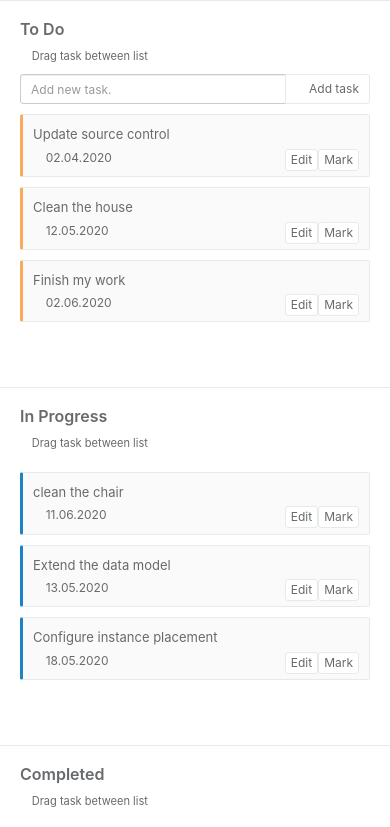
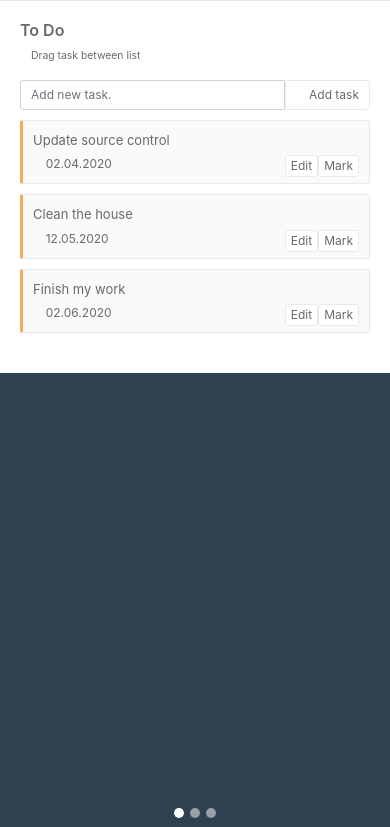
Before and after one commit to Jesse-efe/Gotanyalo-React, a React (Create React App) app: page /kanban in a window 390 px wide. Shown: the top 827 px of the page. Built offline with nearby package versions, Linux system fonts and the light colour scheme; a web font is replaced by a local one.

Commit message:
implement column swiping

```diff
--- a/public/index.html
+++ b/public/index.html
@@ -10,35 +10,15 @@
       content="Web site created using create-react-app"
     />
     <link rel="apple-touch-icon" href="%PUBLIC_URL%/logo192.png" />
-    <link rel="stylesheet" href="https://maxcdn.bootstrapcdn.com/bootstrap/3.3.7/css/bootstrap.min.css" integrity="sha384-BVYiiSIFeK1dGmJRAkycuHAHRg32OmUcww7on3RYdg4Va+PmSTsz/K68vbdEjh4u" crossorigin="anonymous">
-    <!--
-      manifest.json provides metadata used when your web app is installed on a
-      user's mobile device or desktop. See https://developers.google.com/web/fundamentals/web-app-manifest/
-    -->
+    <link rel="stylesheet" href="https://stackpath.bootstrapcdn.com/bootstrap/4.4.1/css/bootstrap.min.css" integrity="sha384-Vkoo8x4CGsO3+Hhxv8T/Q5PaXtkKtu6ug5TOeNV6gBiFeWPGFN9MuhOf23Q9Ifjh" crossorigin="anonymous">
     <link rel="manifest" href="%PUBLIC_URL%/manifest.json" />
-    <!--
-      Notice the use of %PUBLIC_URL% in the tags above.
-      It will be replaced with the URL of the `public` folder during the build.
-      Only files inside the `public` folder can be referenced from the HTML.
-
-      Unlike "/favicon.ico" or "favicon.ico", "%PUBLIC_URL%/favicon.ico" will
-      work correctly both with client-side routing and a non-root public URL.
-      Learn how to configure a non-root public URL by running `npm run build`.
-    -->
     <title>React App</title>
   </head>
   <body>
     <noscript>You need to enable JavaScript to run this app.</noscript>
     <div id="root"></div>
-    <!--
-      This HTML file is a template.
-      If you open it directly in the browser, you will see an empty page.
+    <script src="https://code.jquery.com/jquery-3.5.1.slim.min.js" integrity="sha384-DfXdz2htPH0lsSSs5nCTpuj/zy4C+OGpamoFVy38MVBnE+IbbVYUew+OrCXaRkfj" crossorigin="anonymous"></script>
+    <script src="https://stackpath.bootstrapcdn.com/bootstrap/4.5.0/js/bootstrap.min.js" integrity="sha384-OgVRvuATP1z7JjHLkuOU7Xw704+h835Lr+6QL9UvYjZE3Ipu6Tp75j7Bh/kR0JKI" crossorigin="anonymous"></script>
 
-      You can add webfonts, meta tags, or analytics to this file.
-      The build step will place the bundled scripts into the <body> tag.
-
-      To begin the development, run `npm start` or `yarn start`.
-      To create a production bundle, use `npm run build` or `yarn build`.
-    -->
   </body>
 </html>
--- a/src/Components/KanbanColumn.js
+++ b/src/Components/KanbanColumn.js
@@ -9,10 +9,10 @@ class KanbanColumn extends Component {
     };
 
     addTask = () => {
-        const { newTask, isEdittingTask, editTargetId, editTargetIndex } = this.state;
+        const { newTask, isEdittingTask, editTargetIndex, editTargetTask } = this.state;
         if(newTask.trim() === '') return;
         if(isEdittingTask) {
-            this.props.editTask(editTargetId, editTargetIndex, newTask, this.props.columnName);
+            this.props.editTask(editTargetTask, editTargetIndex, newTask, this.props.columnName);
             this.setState({
                 newTask: '',
                 isEdittingTask: false
@@ -31,7 +31,7 @@ class KanbanColumn extends Component {
         this.setState({
             isEdittingTask: true,
             newTask: task.content,
-            editTargetId: task.id,
+            editTargetTask: task,
             editTargetIndex: index,
         });
     }
@@ -71,8 +71,11 @@ class KanbanColumn extends Component {
             inProgress: 'In Progress',
             completed: 'Completed',
         }
+        const isMobile = this.props.isMobile ? 'carousel-item' : '';
+        const columnName = (isMobile && this.props.columnName === 'toDo') ? 'active' : '';
+
         return (
-            <div className="col-md-4">
+            <div className={`col-12 col-md-4 ${isMobile} ${columnName}`}>
                 <div className="ibox">
                     <div className="ibox-content">
                         <h3>{nameMap[this.props.columnName]}</h3>
--- a/src/Components/SingleTask.js
+++ b/src/Components/SingleTask.js
@@ -18,10 +18,10 @@ class SingleTask extends Component {
                         {this.props.task.content}
                         <div className="agile-detail">
                             {this.props.isCompleted ?
-                                <span href="#" className="pull-right btn btn-xs btn-primary">Done</span> :
-                                <span className="pull-right btn btn-xs btn-white" onClick={this.props.complete}>Mark</span>
+                                <span className="float-right btn btn-xs btn-primary">Done</span> :
+                                <span className="float-right btn btn-xs btn-white" onClick={this.props.complete}>Mark</span>
                             }
-                            <span className="pull-right btn btn-xs btn-white" onClick={this.props.editTask}>Edit</span>
+                            <span className="float-right btn btn-xs btn-white" onClick={this.props.editTask}>Edit</span>
                             <i className="fa fa-clock-o"></i> {this.props.task.date}
                         </div>
                     </li>
--- a/src/Containers/Kanban.js
+++ b/src/Containers/Kanban.js
@@ -5,15 +5,27 @@ import KanbanColumn from '../Components/KanbanColumn';
 import { DragDropContext } from 'react-beautiful-dnd';
 
 class Kanban extends Component {
-    state = kanbanData;
+    state = {
+        data: kanbanData,
+        isMobile: false,
+    };
+
+    componentDidMount() {
+        window.addEventListener("resize", this.resize);
+        this.resize();
+    }
+
+    resize = () => {
+        this.setState({isMobile: window.innerWidth <= 600});
+    }
 
     onDragEnd = result => {
         const { destination, source } = result;
         if(!destination) return;
         if(destination.droppableId === source.droppableId && destination.index === source.index)return;
 
-        const startColumn = this.state[source.droppableId];
-        const endColumn = this.state[destination.droppableId];
+        const startColumn = this.state.data[source.droppableId];
+        const endColumn = this.state.data[destination.droppableId];
         const newStartColumn = [ ...startColumn ];
         const movedTask = newStartColumn.splice(source.index, 1);
         let newEndColumn;
@@ -28,11 +40,11 @@ class Kanban extends Component {
         }
 
         const updatedData = {
-            ...this.state,
+            ...this.state.data,
             [destination.droppableId]: newEndColumn,
             [source.droppableId]: newStartColumn,
         }
-        this.setState(updatedData);
+        this.setState({data: updatedData});
     };
 
     getCurrentDate = () => {
@@ -51,41 +63,40 @@ class Kanban extends Component {
             date: this.getCurrentDate(),
         }
         const updatedTasks = {
-            ...this.state,
-            toDo: [ ...this.state.toDo, taskObject]
+            ...this.state.data,
+            toDo: [ ...this.state.data.toDo, taskObject]
         }
-        this.setState(updatedTasks);
+        this.setState({data: updatedTasks});
     }
 
-    editTask = (taskId, index, content, columnName) => {
+    editTask = (task, index, newContent, columnName) => {
         // a request should be made to the backend at this point to edit the task
-        const targetColumn = this.state[columnName];
-        targetColumn.splice(index, 1, {id: taskId, content})
+        const targetColumn = this.state.data[columnName];
+        targetColumn.splice(index, 1, {id: task.id, date: task.date, content: newContent})
         const updatedTasks = {
-            ...this.state,
+            ...this.state.data,
             [columnName]: targetColumn,
         }
-        this.setState(updatedTasks);
+        this.setState({data: updatedTasks});
     }
 
     completeTask = (index, currentColumn) => {
         // a request should be made to the backend at this point to complete the task
-        const sourceColumn = this.state[currentColumn];
+        const sourceColumn = this.state.data[currentColumn];
         const targetTask = sourceColumn.splice(index, 1);
-        const targetColumn = this.state.completed;
+        const targetColumn = this.state.data.completed;
         targetColumn.push(targetTask[0]);
 
         const updatedTasks = {
-            ...this.state,
+            ...this.state.data,
             [currentColumn]: sourceColumn,
             completed: targetColumn,
         }
-        // console.log(updatedTasks);
-        this.setState(updatedTasks);
+        this.setState({data: updatedTasks});
     }
 
     renderColumns = () => {
-        const data = this.state;
+        const data = this.state.data;
         const columns = [];
         for(const column in data) {
             const columnTasks = data[column];
@@ -97,6 +108,7 @@ class Kanban extends Component {
                 columnName={column}
                 editTask={this.editTask}
                 completeTask={this.completeTask}
+                isMobile={this.state.isMobile}
             />);
         }
         return columns;
@@ -105,8 +117,23 @@ class Kanban extends Component {
     render() {
         return (
             <DragDropContext onDragEnd={this.onDragEnd}>
-                <div className="row">
-                    {this.renderColumns()}
+                <div
+                    id="kanbanCarousel"
+                    className="carousel slide"
+                    data-ride="carousel"
+                    data-wrap="false"
+                    data-interval="false"
+                >
+                    <ol className="carousel-indicators">
+                        <li data-target="#kanbanCarousel" data-slide-to="0" className="active"></li>
+                        <li data-target="#kanbanCarousel" data-slide-to="1"></li>
+                        <li data-target="#kanbanCarousel" data-slide-to="2"></li>
+                    </ol>
+                    <div className="carousel-inner">
+                        <div className="row">
+                            {this.renderColumns()}
+                        </div>
+                    </div>
                 </div>
             </DragDropContext>
         );
--- a/src/index.js
+++ b/src/index.js
@@ -2,7 +2,6 @@ import React from 'react';
 import ReactDOM from 'react-dom';
 import App from './App';
 import './style/app.css';
-
 
 ReactDOM.render(
   <React.StrictMode>
--- a/src/kanbanData.js
+++ b/src/kanbanData.js
@@ -1,3 +1,4 @@
+//temporary data representing data that would gotten from backend
 const data = {
     toDo: [
         {id: 1, content: 'Update source control', date: '02.04.2020'},
--- a/src/style/app.css
+++ b/src/style/app.css
@@ -14,16 +14,38 @@ body>*{
   padding: 0;
   box-sizing: border-box;
 }
-
 #root{
   height: 100%;
 }
-
 .app{
   height: 100%;
 }
-
 .demo-img{
   width: inherit;
   height: 100%;
 }
+.carousel{
+  min-height: 100%;
+  width: 100%;
+  background-color: #2f4050;
+  font-size: 13px;
+  color: #676a6c;
+}
+.carousel-indicators li{
+  height: 10px;
+  width: 10px;
+  border-radius: 50%;
+  display: none;
+}
+@media (max-width: 600px) {
+  .carousel{
+    min-height: 100vh;
+  }
+  .carousel-indicators{
+    position: absolute;
+    bottom: -0px;
+  }
+  .carousel-indicators li{
+    display: block;
+  }
+}
--- a/src/style/style.css
+++ b/src/style/style.css
@@ -99,6 +99,26 @@ fieldset[disabled] .btn-primary.active {
     background-image: none;
 }
 
+.btn-xs{
+    padding: 1px 5px;
+    font-size: 12px;
+    line-height: 1.5;
+    border-radius: 3px;
+  }
+  .btn-sm{
+    padding: 5px 10px;
+    font-size: 12px;
+    line-height: 1.5;
+    border-radius: 3px;
+  }
+  .input-sm{
+    height: 30px;
+    padding: 5px 10px;
+    font-size: 12px;
+    line-height: 1.5;
+    border-radius: 3px;
+  }
+
 .btn-white.disabled,
 .btn-white.disabled:hover,
 .btn-white.disabled:focus,
@@ -119,18 +139,6 @@ fieldset[disabled] .btn-white.active {
 
 .btn:focus {
     outline: none !important;
-}
-
-body {
-    /* background-color: #2f4050; */
-    font-size: 13px;
-    color: #676a6c;
-    overflow-x: hidden;
-}
-
-html,
-body {
-    height: 100%;
 }
 
 .border-bottom {
```
Also changed, not shown: 1 other file (tests, documents, lock files or other folders).
